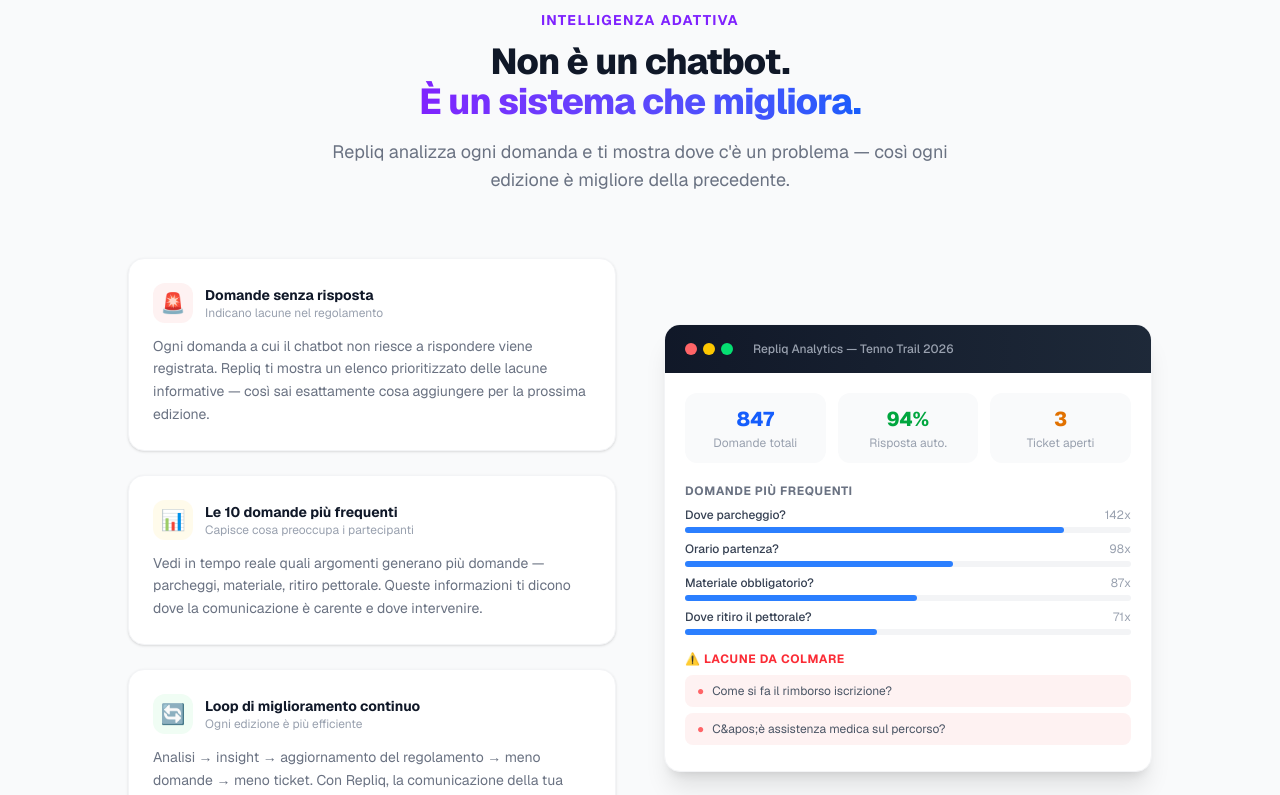
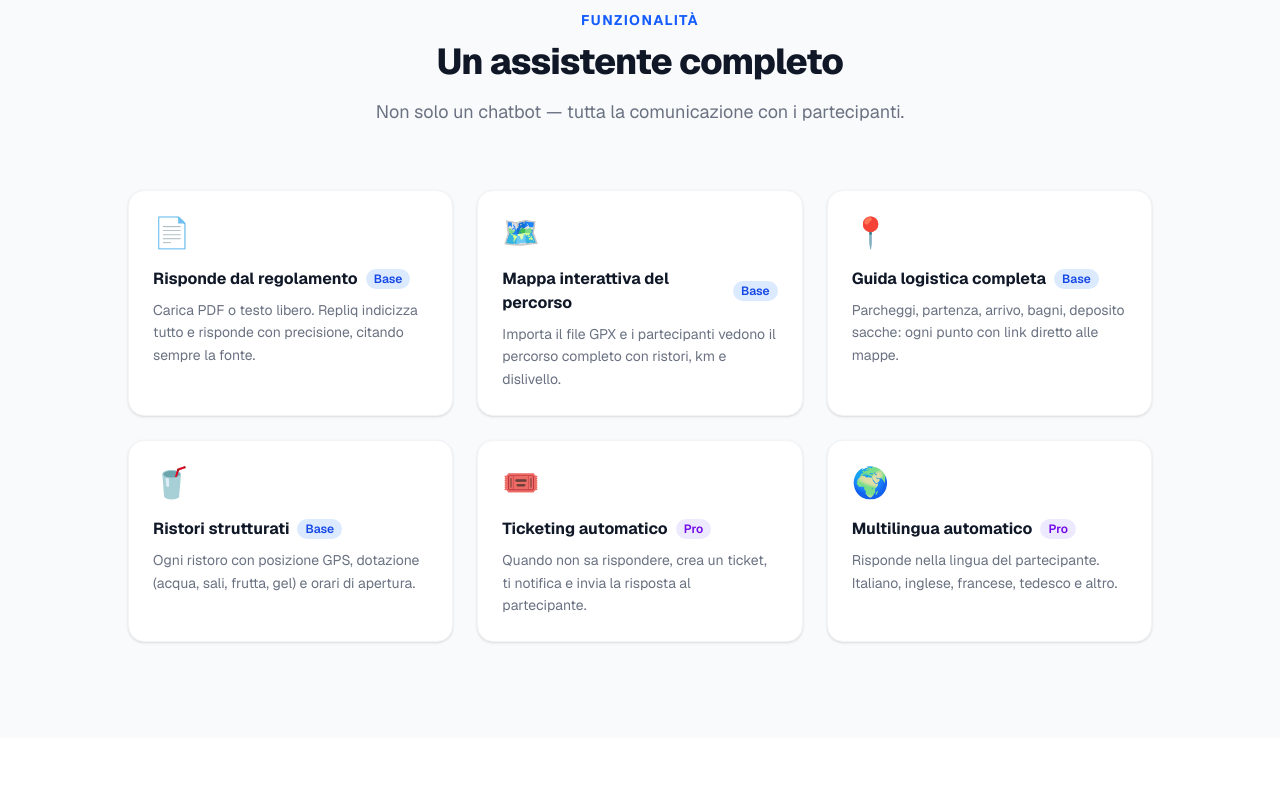
Before and after one commit to giacomonalesso93-maker/racebot-landing, a Next.js app: page / in a window 1280 px wide. Shown: the part 4120-4915 px from the top of the page. Built offline with nearby package versions, Linux system fonts and the light colour scheme.

Commit message:
Unifica sezioni analytics in una sola

```diff
--- a/app/page.tsx
+++ b/app/page.tsx
@@ -382,104 +382,6 @@
         </div>
       </section>
 
-      {/* NON È UN CHATBOT — IMPARA */}
-      <section className="py-24 px-6 bg-gray-50">
-        <div className="max-w-5xl mx-auto">
-          <div className="text-center mb-16">
-            <p className="text-violet-600 font-bold text-sm uppercase tracking-widest mb-3">Intelligenza adattiva</p>
-            <h2 className="text-4xl font-extrabold tracking-tight mb-4">Non è un chatbot.<br /><span className="bg-gradient-to-r from-violet-600 to-blue-600 bg-clip-text text-transparent">È un sistema che migliora.</span></h2>
-            <p className="text-gray-500 text-lg max-w-2xl mx-auto">Repliq analizza ogni domanda e ti mostra dove c&apos;è un problema — così ogni edizione è migliore della precedente.</p>
-          </div>
-          <div className="grid md:grid-cols-2 gap-12 items-center">
-            <div className="flex flex-col gap-6">
-              <div className="bg-white rounded-2xl p-6 border border-gray-100 shadow-sm">
-                <div className="flex items-center gap-3 mb-3">
-                  <div className="w-10 h-10 bg-red-50 rounded-xl flex items-center justify-center text-xl">🚨</div>
-                  <div>
-                    <div className="font-bold text-sm text-gray-900">Domande senza risposta</div>
-                    <div className="text-xs text-gray-400">Indicano lacune nel regolamento</div>
-                  </div>
-                </div>
-                <p className="text-gray-500 text-sm leading-relaxed">Ogni domanda a cui il chatbot non riesce a rispondere viene registrata. Repliq ti mostra un elenco prioritizzato delle lacune informative — così sai esattamente cosa aggiungere per la prossima edizione.</p>
-              </div>
-              <div className="bg-white rounded-2xl p-6 border border-gray-100 shadow-sm">
-                <div className="flex items-center gap-3 mb-3">
-                  <div className="w-10 h-10 bg-amber-50 rounded-xl flex items-center justify-center text-xl">📊</div>
-                  <div>
-                    <div className="font-bold text-sm text-gray-900">Le 10 domande più frequenti</div>
-                    <div className="text-xs text-gray-400">Capisce cosa preoccupa i partecipanti</div>
-                  </div>
-                </div>
-                <p className="text-gray-500 text-sm leading-relaxed">Vedi in tempo reale quali argomenti generano più domande — parcheggi, materiale, ritiro pettorale. Queste informazioni ti dicono dove la comunicazione è carente e dove intervenire.</p>
-              </div>
-              <div className="bg-white rounded-2xl p-6 border border-gray-100 shadow-sm">
-                <div className="flex items-center gap-3 mb-3">
-                  <div className="w-10 h-10 bg-green-50 rounded-xl flex items-center justify-center text-xl">🔄</div>
-                  <div>
-                    <div className="font-bold text-sm text-gray-900">Loop di miglioramento continuo</div>
-                    <div className="text-xs text-gray-400">Ogni edizione è più efficiente</div>
-                  </div>
-                </div>
-                <p className="text-gray-500 text-sm leading-relaxed">Analisi → insight → aggiornamento del regolamento → meno domande → meno ticket. Con Repliq, la comunicazione della tua gara migliora automaticamente ad ogni edizione.</p>
-              </div>
-            </div>
-
-            {/* Dashboard mockup analytics */}
-            <div className="bg-white rounded-2xl shadow-xl border border-gray-100 overflow-hidden">
-              <div className="bg-gradient-to-r from-gray-900 to-gray-800 px-5 py-4 flex items-center gap-3">
-                <div className="flex gap-1.5">
-                  <div className="w-3 h-3 rounded-full bg-red-400"/>
-                  <div className="w-3 h-3 rounded-full bg-yellow-400"/>
-                  <div className="w-3 h-3 rounded-full bg-green-400"/>
-                </div>
-                <span className="text-gray-400 text-xs font-medium ml-2">Repliq Analytics — Tenno Trail 2026</span>
-              </div>
-              <div className="p-5">
-                <div className="grid grid-cols-3 gap-3 mb-5">
-                  {[
-                    {label:"Domande totali", value:"847", color:"text-blue-600"},
-                    {label:"Risposta auto.", value:"94%", color:"text-green-600"},
-                    {label:"Ticket aperti", value:"3", color:"text-amber-600"},
-                  ].map((s,i)=>(
-                    <div key={i} className="bg-gray-50 rounded-xl p-3 text-center">
-                      <div className={`text-xl font-extrabold ${s.color}`}>{s.value}</div>
-                      <div className="text-xs text-gray-400 mt-0.5">{s.label}</div>
-                    </div>
-                  ))}
-                </div>
-                <div className="mb-4">
-                  <div className="text-xs font-bold text-gray-500 uppercase tracking-wider mb-2">Domande più frequenti</div>
-                  {[
-                    {q:"Dove parcheggio?", n:142, pct:85},
-                    {q:"Orario partenza?", n:98, pct:60},
-                    {q:"Materiale obbligatorio?", n:87, pct:52},
-                    {q:"Dove ritiro il pettorale?", n:71, pct:43},
-                  ].map((item,i)=>(
-                    <div key={i} className="mb-2">
-                      <div className="flex justify-between text-xs mb-1">
-                        <span className="text-gray-700 font-medium">{item.q}</span>
-                        <span className="text-gray-400">{item.n}x</span>
-                      </div>
-                      <div className="h-1.5 bg-gray-100 rounded-full">
-                        <div className="h-1.5 bg-blue-500 rounded-full" style={{width:`${item.pct}%`}}/>
-                      </div>
-                    </div>
-                  ))}
-                </div>
-                <div>
-                  <div className="text-xs font-bold text-red-500 uppercase tracking-wider mb-2">⚠️ Lacune da colmare</div>
-                  {["Come si fa il rimborso iscrizione?", "C&apos;è assistenza medica sul percorso?"].map((q,i)=>(
-                    <div key={i} className="flex items-center gap-2 text-xs text-gray-600 bg-red-50 rounded-lg px-3 py-2 mb-1.5">
-                      <span className="text-red-400">●</span> {q}
-                    </div>
-                  ))}
-                </div>
-              </div>
-            </div>
-          </div>
-        </div>
-      </section>
-
       {/* FUNZIONALITÀ */}
       <section id="funzionalita" className="py-24 px-6 bg-gray-50">
         <div className="max-w-5xl mx-auto">
@@ -667,7 +569,7 @@
           <div className="text-center mb-16">
             <p className="text-blue-600 font-bold text-sm uppercase tracking-widest mb-3">Analytics</p>
             <h2 className="text-4xl font-extrabold tracking-tight mb-4">Capisci cosa non funziona.<br /><span className="text-blue-600">Prima della gara.</span></h2>
-            <p className="text-gray-500 text-lg max-w-2xl mx-auto">La dashboard ti mostra in tempo reale quante domande riceve il chatbot, quali argomenti preoccupano di più i partecipanti e dove il tuo regolamento ha lacune da colmare.</p>
+            <p className="text-gray-500 text-lg max-w-2xl mx-auto">La dashboard ti mostra quante domande riceve il chatbot, quali sono le più frequenti e — soprattutto — distingue tra <strong className="text-gray-700">lacune reali nel regolamento</strong> e <strong className="text-gray-700">domande frequenti</strong> che i partecipanti fanno comunque. Due problemi diversi, due soluzioni diverse.</p>
           </div>
           {/* Mockup dashboard stats */}
           <div className="bg-white rounded-2xl shadow-xl border border-gray-100 overflow-hidden max-w-3xl mx-auto">
@@ -712,24 +614,32 @@
                     </div>
                   ))}
                 </div>
-                {/* Lacune */}
+                {/* Insights domande */}
                 <div>
-                  <div className="text-xs font-bold text-red-500 uppercase tracking-wider mb-3">⚠️ Lacune da colmare</div>
+                  <div className="text-xs font-bold text-violet-600 uppercase tracking-wider mb-3">🧠 Cosa vogliono sapere</div>
                   <div className="flex flex-col gap-2 mb-4">
                     {[
-                      "Come si fa il rimborso iscrizione?",
-                      "C'è assistenza medica al km 20?",
-                      "Posso cambiare categoria?",
-                      "Dove posso lasciare la bici?",
-                    ].map((q,i)=>(
-                      <div key={i} className="flex items-center gap-2 text-xs text-gray-700 bg-red-50 border border-red-100 rounded-lg px-3 py-2">
-                        <span className="text-red-400 font-bold">●</span> {q}
+                      {q:"Come si fa il rimborso iscrizione?", type:"gap", label:"Non nel reg."},
+                      {q:"C'è assistenza medica al km 20?", type:"gap", label:"Non nel reg."},
+                      {q:"Posso cambiare categoria?", type:"question", label:"Domanda freq."},
+                      {q:"Dove posso lasciare la bici?", type:"question", label:"Domanda freq."},
+                    ].map((item,i)=>(
+                      <div key={i} className={`flex items-center justify-between text-xs rounded-lg px-3 py-2 border ${item.type === 'gap' ? 'bg-red-50 border-red-100 text-gray-700' : 'bg-violet-50 border-violet-100 text-gray-700'}`}>
+                        <span>{item.q}</span>
+                        <span className={`font-bold ml-2 whitespace-nowrap ${item.type === 'gap' ? 'text-red-500' : 'text-violet-500'}`}>{item.label}</span>
                       </div>
                     ))}
                   </div>
+                  <div className="bg-blue-50 border border-blue-100 rounded-xl p-3 mb-2">
+                    <div className="text-xs font-bold text-blue-700 mb-1">💡 Repliq distingue due casi</div>
+                    <div className="text-xs text-blue-600 leading-relaxed space-y-1">
+                      <div><span className="text-red-500 font-bold">● Lacuna</span> — domanda senza risposta nel regolamento → aggiungila</div>
+                      <div><span className="text-violet-500 font-bold">● Domanda frequente</span> — risposta c&apos;è ma i partecipanti chiedono comunque → mettila in evidenza</div>
+                    </div>
+                  </div>
                   <div className="bg-green-50 border border-green-100 rounded-xl p-3">
-                    <div className="text-xs font-bold text-green-700 mb-1">💡 Suggerimento Repliq</div>
-                    <div className="text-xs text-green-600 leading-relaxed">Aggiungi una sezione rimborsi al regolamento — è la domanda senza risposta più frequente (23 ticket in 7 giorni).</div>
+                    <div className="text-xs font-bold text-green-700 mb-1">✅ Risultato</div>
+                    <div className="text-xs text-green-600 leading-relaxed">Ogni edizione il chatbot risponde a più domande in autonomia. Meno ticket, meno WhatsApp, organizzazione più fluida.</div>
                   </div>
                 </div>
               </div>
```
